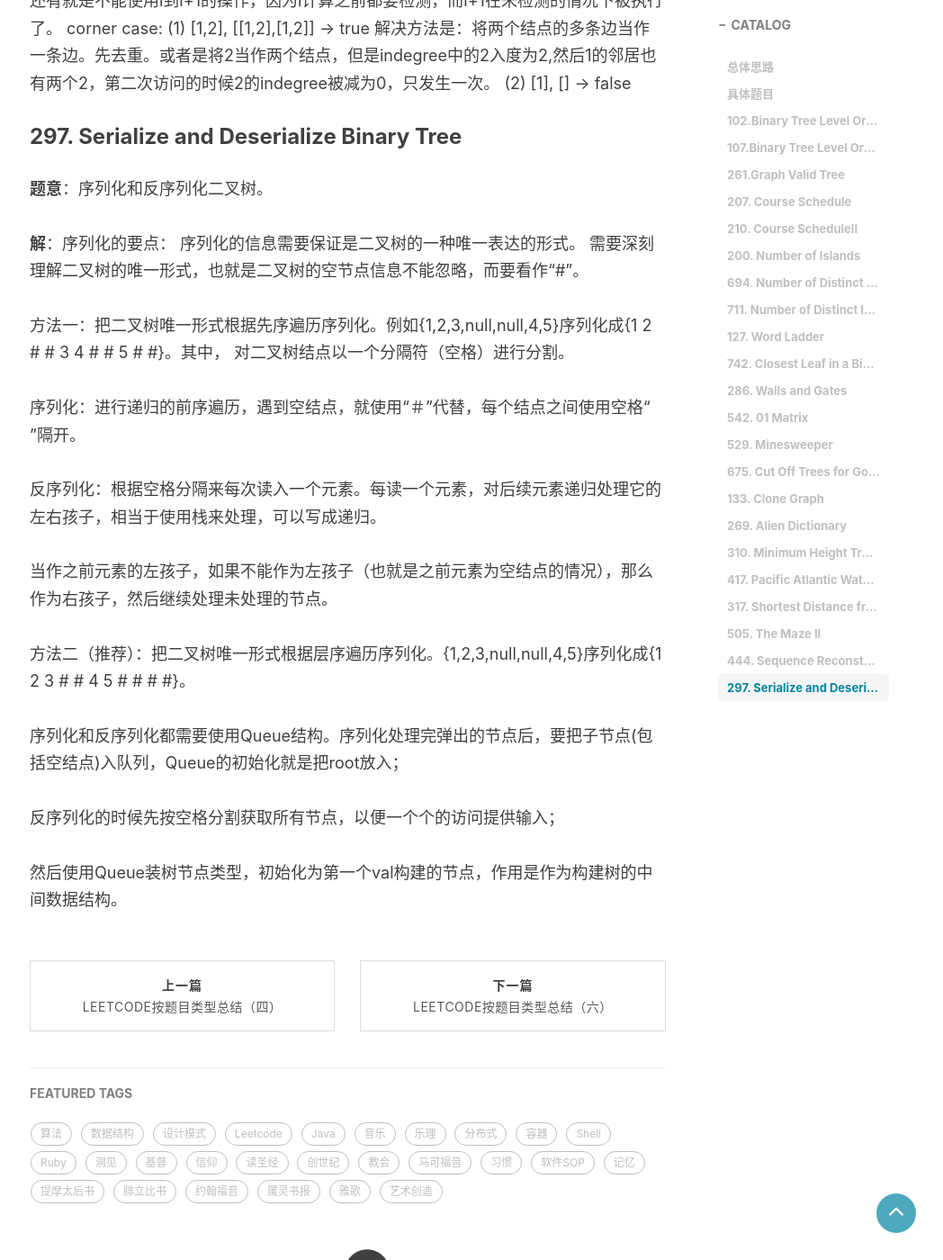
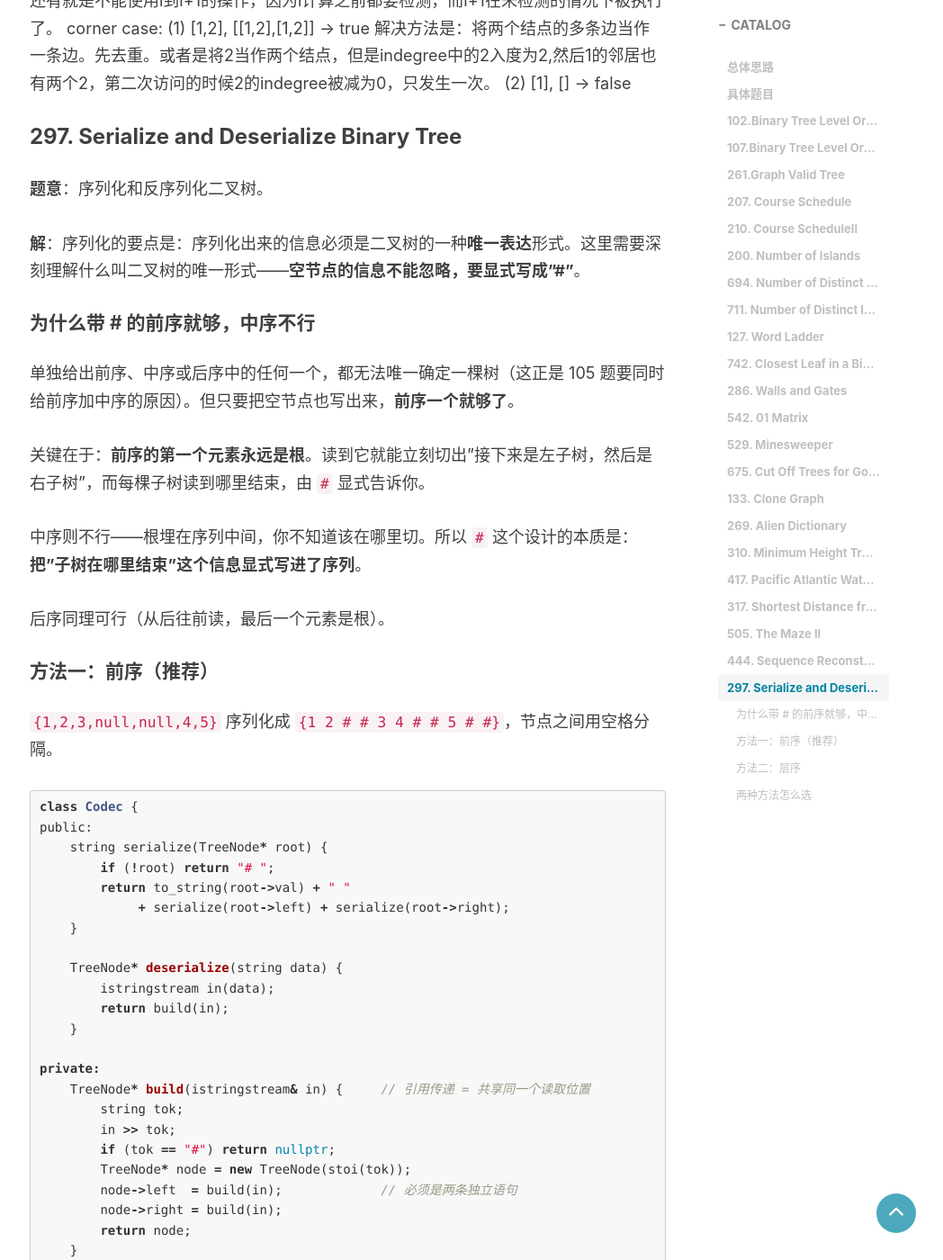
Before and after one commit to jingminglake/jingminglake.github.io, a Jekyll site: the page built from _posts/Leetcode/2017-10-20-Leetcode总结（五）.md, in a window 1280 px wide and 1400 px high, scrolled down 12287 px. Shown: the whole window at 90% size, without its empty margins (232-1280 px from the left). Built offline with Jekyll 4.4.1, drawn with Linux system fonts in a browser that asks for light colours; comment, search, counter and statistics services are not loaded; some of the changed text lies outside the part shown.

Commit message:
Leetcode总结（五）：重写297序列化，补齐唯一性论证与两种写法的代码
原文只有文字描述，反序列化那段读起来很绕，且「推荐层序」的判断缺少依据。

- 新增「为什么带 # 的前序就够，中序不行」：前序第一个元素永远是根，# 显式标出子树边界；
  中序根埋在中间无法切分；后序倒着读同样可行
- 补上前序递归与层序两份完整代码
- 点明前序递归两大坑：反序列化必须共享同一读取位置（引用传递）、左右递归必须写成两条独立语句
  （写成一个表达式则 C++ 求值顺序未定义，左右可能读反）
- 新增两种方法的对照表与选择结论：面试默认前序递归，层序作备选
- 澄清「层序是为了避免栈溢出」：理由真实但次要（本题 N ≤ 10^4 够不着），
  且避免递归并不唯一指向 BFS，前序可用显式栈改写；层序真正独有的优势是输出格式与
  LeetCode 显示一致、便于核对
- 说明原文「推荐层序」是本篇 BFS 主题语境下的推荐，非全局判断

PROGRESS.md 新增一张卡片和一项复习。

Co-Authored-By: Claude Opus 5 <noreply@anthropic.com>
Claude-Session: https://claude.ai/code/session_01GRCBBg4bai4mmqkcA6s94b

````diff
--- a/_posts/Leetcode/2017-10-20-Leetcode总结（五）.md
+++ b/_posts/Leetcode/2017-10-20-Leetcode总结（五）.md
@@ -243,21 +243,105 @@ corner case:
 ### 297. Serialize and Deserialize Binary Tree
 **题意**：序列化和反序列化二叉树。
 
-**解**：序列化的要点： 序列化的信息需要保证是二叉树的一种唯一表达的形式。 需要深刻理解二叉树的唯一形式，也就是二叉树的空节点信息不能忽略，而要看作“#”。
+**解**：序列化的要点是：序列化出来的信息必须是二叉树的一种**唯一表达**形式。这里需要深刻理解什么叫二叉树的唯一形式——**空节点的信息不能忽略，要显式写成"#"**。
 
+#### 为什么带 # 的前序就够，中序不行
 
-方法一：把二叉树唯一形式根据先序遍历序列化。例如{1,2,3,null,null,4,5}序列化成{1 2 # # 3 4 # # 5 # #}。其中， 对二叉树结点以一个分隔符（空格）进行分割。
+单独给出前序、中序或后序中的任何一个，都无法唯一确定一棵树（这正是 105 题要同时给前序加中序的原因）。但只要把空节点也写出来，**前序一个就够了**。
 
-序列化：进行递归的前序遍历，遇到空结点，就使用“＃”代替，每个结点之间使用空格“ ”隔开。
+关键在于：**前序的第一个元素永远是根**。读到它就能立刻切出"接下来是左子树，然后是右子树"，而每棵子树读到哪里结束，由 `#` 显式告诉你。
 
-反序列化：根据空格分隔来每次读入一个元素。每读一个元素，对后续元素递归处理它的左右孩子，相当于使用栈来处理，可以写成递归。
+中序则不行——根埋在序列中间，你不知道该在哪里切。所以 `#` 这个设计的本质是：**把"子树在哪里结束"这个信息显式写进了序列**。
 
-当作之前元素的左孩子，如果不能作为左孩子（也就是之前元素为空结点的情况），那么作为右孩子，然后继续处理未处理的节点。
+后序同理可行（从后往前读，最后一个元素是根）。
 
-方法二（推荐）：把二叉树唯一形式根据层序遍历序列化。{1,2,3,null,null,4,5}序列化成{1 2 3 # # 4 5 # # # #}。
+#### 方法一：前序（推荐）
 
-序列化和反序列化都需要使用Queue结构。序列化处理完弹出的节点后，要把子节点(包括空结点)入队列，Queue的初始化就是把root放入；
+`{1,2,3,null,null,4,5}` 序列化成 `{1 2 # # 3 4 # # 5 # #}`，节点之间用空格分隔。
 
-反序列化的时候先按空格分割获取所有节点，以便一个个的访问提供输入；
+```cpp
+class Codec {
+public:
+    string serialize(TreeNode* root) {
+        if (!root) return "# ";
+        return to_string(root->val) + " "
+             + serialize(root->left) + serialize(root->right);
+    }
 
-然后使用Queue装树节点类型，初始化为第一个val构建的节点，作用是作为构建树的中间数据结构。
+    TreeNode* deserialize(string data) {
+        istringstream in(data);
+        return build(in);
+    }
+
+private:
+    TreeNode* build(istringstream& in) {     // 引用传递 = 共享同一个读取位置
+        string tok;
+        in >> tok;
+        if (tok == "#") return nullptr;
+        TreeNode* node = new TreeNode(stoi(tok));
+        node->left  = build(in);             // 必须是两条独立语句
+        node->right = build(in);
+        return node;
+    }
+};
+```
+
+两个容易写错的地方：
+
+（1）**反序列化必须共享同一个读取位置**。上面用 `istringstream&` 引用传递来实现（也可以传一个引用的下标）。如果每层递归各自持有一份拷贝，读取位置不会前进，整个结构就错了。笔记早期写的"相当于使用栈来处理"说的就是这件事，但没点明共享位置才是关键。
+
+（2）**左右两次递归要写成两条独立语句**。写成一个表达式的话，C++ 不保证子表达式的求值顺序，左右子树可能被读反。
+
+#### 方法二：层序
+
+`{1,2,3,null,null,4,5}` 序列化成 `{1 2 3 # # 4 5 # # # #}`。两边都用 Queue，序列化时弹出节点后把子节点（**包括空节点**）入队。
+
+```cpp
+string serialize(TreeNode* root) {
+    if (!root) return "";
+    string res;
+    queue<TreeNode*> q;
+    q.push(root);
+    while (!q.empty()) {
+        TreeNode* cur = q.front(); q.pop();
+        if (!cur) { res += "# "; continue; }
+        res += to_string(cur->val) + " ";
+        q.push(cur->left);
+        q.push(cur->right);
+    }
+    return res;
+}
+
+TreeNode* deserialize(string data) {
+    istringstream in(data);
+    string tok;
+    if (!(in >> tok) || tok == "#") return nullptr;
+    TreeNode* root = new TreeNode(stoi(tok));
+    queue<TreeNode*> q;
+    q.push(root);
+    while (!q.empty()) {
+        TreeNode* cur = q.front(); q.pop();
+        if (in >> tok && tok != "#") { cur->left  = new TreeNode(stoi(tok)); q.push(cur->left); }
+        if (in >> tok && tok != "#") { cur->right = new TreeNode(stoi(tok)); q.push(cur->right); }
+    }
+    return root;
+}
+```
+
+#### 两种方法怎么选
+
+| | 前序递归 | 层序 |
+|--|---------|------|
+| 代码量 | **约 12 行** | 约 25 行 |
+| 栈深度 | 树高（斜树退化成 N） | **无递归**，队列 O(N) |
+| 输出长度 | 2N+1 个 token | **一样**是 2N+1 |
+| 调试 | 输出不直观 | **与 LeetCode 显示树的格式一致**，肉眼可核对 |
+| 易错点 | 共享读取位置、左右求值顺序 | 两个 queue 的对应关系 |
+
+关于**递归深度**：前序递归的栈深等于树高，最坏情况（斜链）就是 N。本题约束 N ≤ 10^4，接近边界但一般能过；如果约束放大到 10^5，前序递归就会爆栈。这是层序的一个真实优势。
+
+但要注意两点：第一，这个规模下它不构成选择理由；第二，**"避免递归"并不唯一指向 BFS**——前序也可以用显式栈改写成迭代，同样不占调用栈。
+
+层序真正独有的好处是最后一行：它的输出和题目里 `[1,2,3,null,null,4,5]` 这种显示格式几乎一样，出错时一眼能看出哪个节点挂错了；前序的输出得在脑子里重建。
+
+**结论**：面试默认写前序递归（短、快、不易错），层序作为备选——当面试官想看迭代写法、或者输出需要便于核对时用它。本篇早年标注"推荐层序"，是因为本篇主题是宽度优先搜索，属于语境内的推荐，不是全局判断。
````
Also changed, not shown: agents/leetcode/PROGRESS.md (+21 -0 lines).
